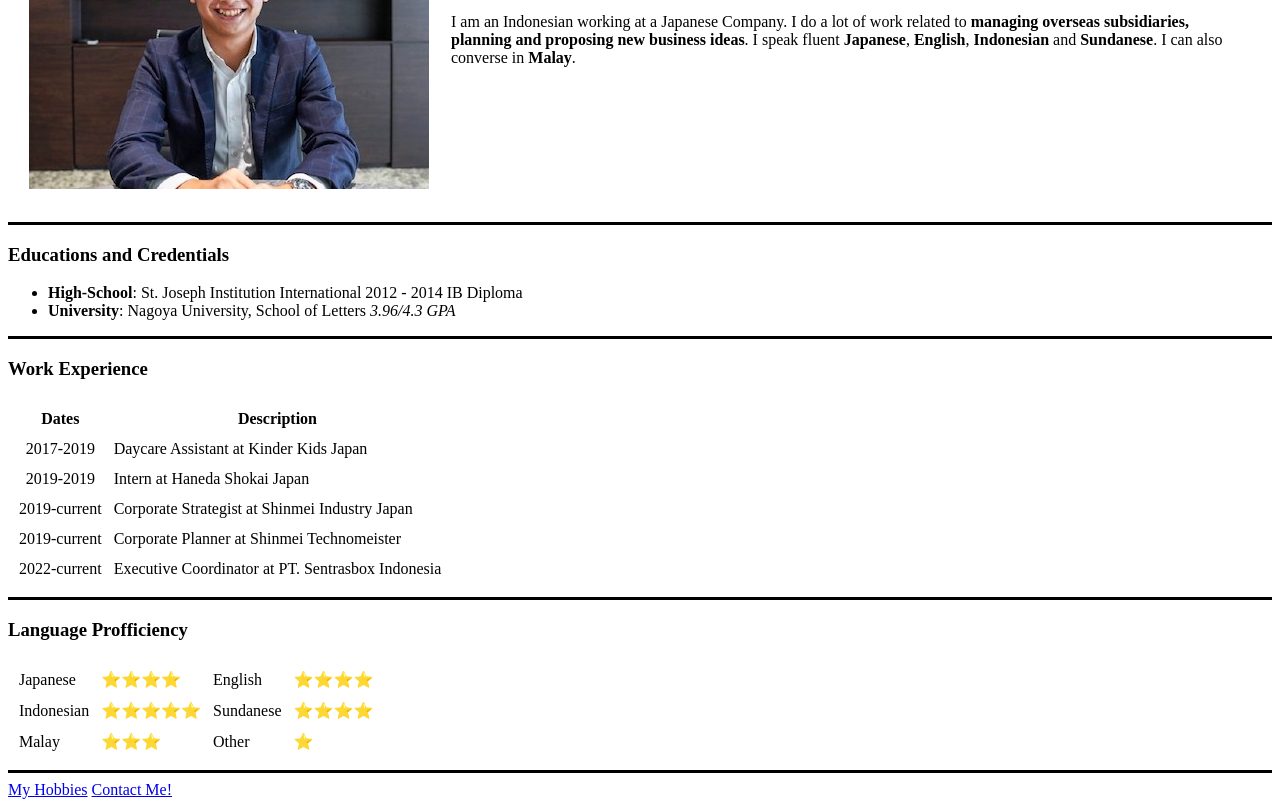
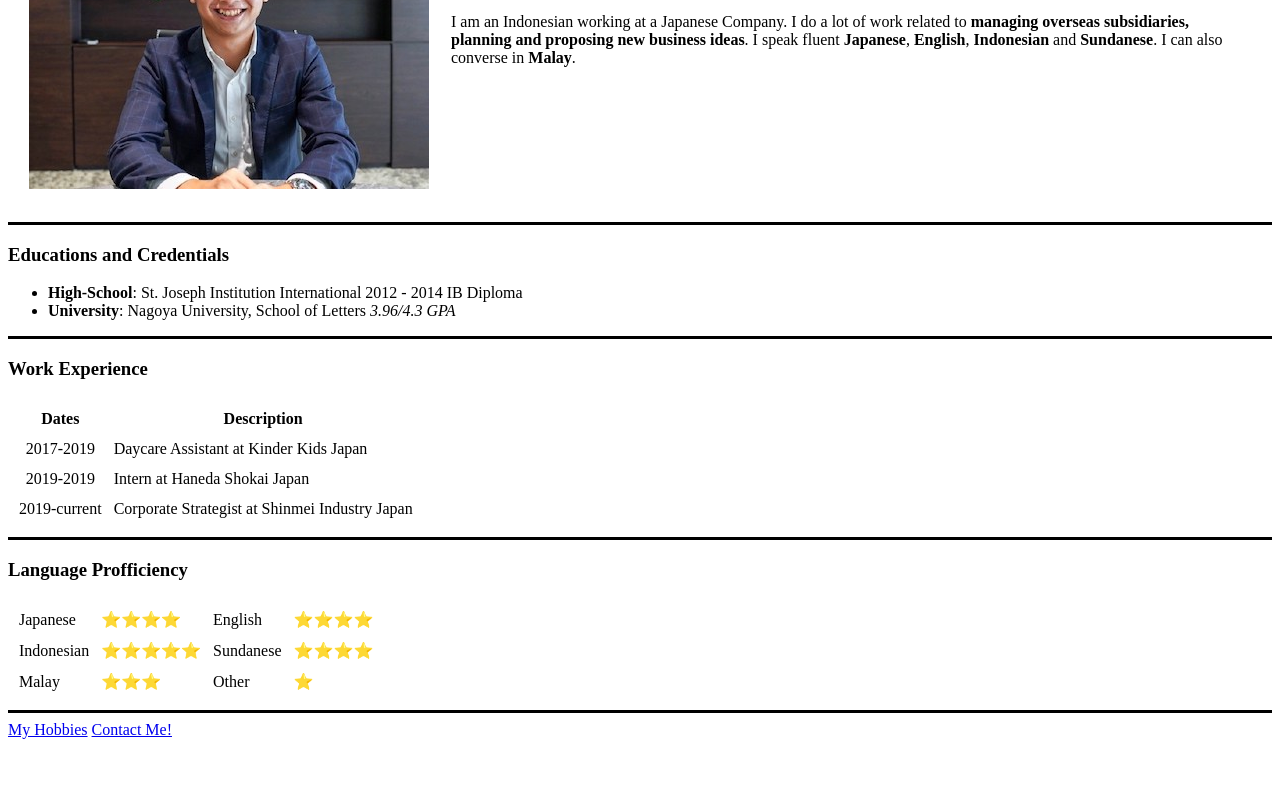
Before and after one commit to Agustinus96/cv, a plain HTML site: page index.html in a window 1280 px wide. Shown: the part 240-1047 px from the top of the page. After the commit the page ends 987 px from the top, so only its background shows below. Drawn offline with Linux system fonts and the light colour scheme.

Commit message:
Update index.html

```diff
--- a/index.html
+++ b/index.html
@@ -48,14 +48,6 @@
                     <td align="center">2019-current</td>
                     <td>Corporate Strategist at Shinmei Industry Japan</td>
                 </tr>
-                <tr>
-                    <td align="center">2019-current</td>
-                    <td>Corporate Planner at Shinmei Technomeister</td>
-                </tr>
-                <tr>
-                    <td align="center">2022-current</td>
-                    <td>Executive Coordinator at PT. Sentrasbox Indonesia</td>
-                </tr>
             </tbody>
         </table>
         <hr size="3" color="black">
```
